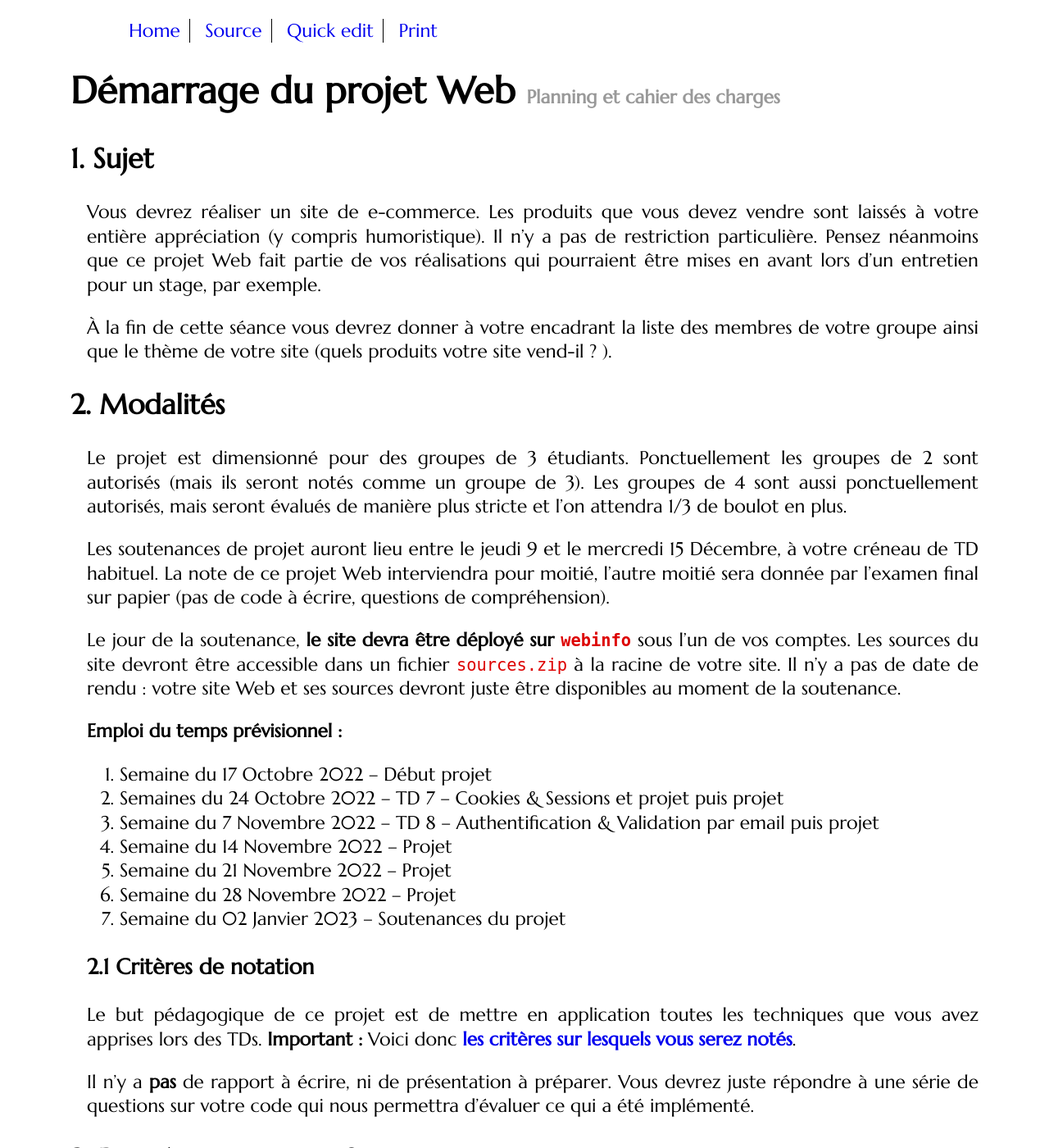
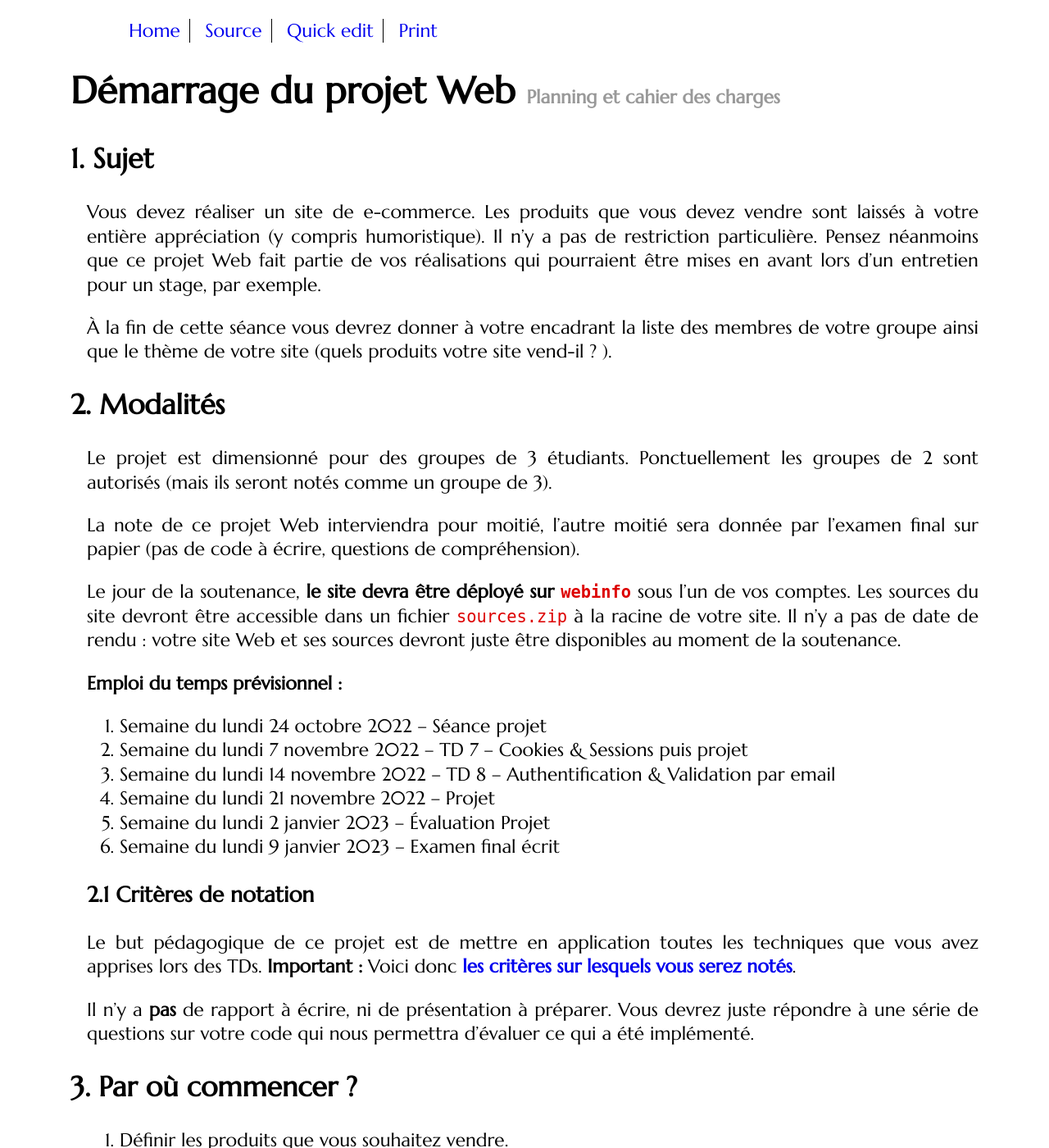
Before and after one commit to romainlebreton/R3.01-DeveloppementWeb, a Jekyll site: the page built from projet.md, in a window 1280 px wide and 1400 px high. Shown: the whole window at 82% size. Built offline with Jekyll 4.4.1, drawn with Linux system fonts in a browser that asks for light colours; some web fonts are replaced; some of the changed text lies outside the part shown.

Commit message:
Nouvelle semaine avec instruction projet

```diff
--- a/projet.md
+++ b/projet.md
@@ -2,13 +2,14 @@
 title:  Démarrage du projet Web
 subtitle: Planning et cahier des charges
 layout: tutorial
+lang: fr
 ---
 
 ## Sujet
 
-Vous devrez réaliser un site de e-commerce. Les produits que vous devez vendre
+Vous devez réaliser un site de e-commerce. Les produits que vous devez vendre
 sont laissés à votre entière appréciation (y compris humoristique). Il n'y a pas
-de restriction particulière.  Pensez néanmoins que ce projet Web fait partie de
+de restriction particulière. Pensez néanmoins que ce projet Web fait partie de
 vos réalisations qui pourraient être mises en avant lors d'un entretien pour un
 stage, par exemple.
 
@@ -18,15 +19,18 @@ site vend-il ? ).
 
 ## Modalités
 
-Le projet est dimensionné pour des groupes de 3 étudiants.  Ponctuellement les
-groupes de 2 sont autorisés (mais ils seront notés comme un groupe de 3).  Les
-groupes de 4 sont aussi ponctuellement autorisés, mais seront évalués de manière
-plus stricte et l'on attendra 1/3 de boulot en plus.
+Le projet est dimensionné pour des groupes de 3 étudiants. Ponctuellement les
+groupes de 2 sont autorisés (mais ils seront notés comme un groupe de 3).
 
-Les soutenances de projet auront lieu entre le jeudi 9 et le mercredi 15
-Décembre, à votre créneau de TD habituel.  La note de ce projet Web interviendra
-pour moitié, l'autre moitié sera donnée par l'examen final sur papier (pas de
-code à écrire, questions de compréhension).
+<!-- Les groupes de 4 sont aussi ponctuellement autorisés, mais seront évalués de
+manière plus stricte et l'on attendra 1/3 de boulot en plus. -->
+
+<!-- Les soutenances de projet auront lieu entre le jeudi 9 et le mercredi 15
+décembre, à votre créneau de TD habituel.  -->
+
+La note de ce projet Web interviendra pour moitié, l'autre moitié sera donnée
+par l'examen final sur papier (pas de code à écrire, questions de
+compréhension).
 
 Le jour de la soutenance, **le site devra être déployé sur `webinfo`** sous l'un
 de vos comptes. Les sources du site devront être accessible dans un fichier
@@ -36,13 +40,12 @@ soutenance.
 
 **Emploi du temps prévisionnel :**
 
-1. Semaine du 17 Octobre 2022 --  Début projet
-1. Semaines du 24 Octobre 2022 --  TD 7 -- Cookies & Sessions et projet puis projet
-1. Semaine du 7 Novembre 2022 -- TD 8 -- Authentification & Validation par email puis projet
-1. Semaine du 14 Novembre 2022 -- Projet
-1. Semaine du 21 Novembre 2022 -- Projet
-1. Semaine du 28 Novembre 2022 -- Projet
-1. Semaine du 02 Janvier 2023 -- Soutenances du projet
+1. Semaine du lundi 24 octobre 2022 -- Séance projet
+1. Semaine du lundi 7 novembre 2022 -- TD 7 -- Cookies & Sessions puis projet
+1. Semaine du lundi 14 novembre 2022 -- TD 8 -- Authentification & Validation par email
+1. Semaine du lundi 21 novembre 2022 -- Projet
+1. Semaine du lundi 2 janvier 2023 -- Évaluation Projet
+1. Semaine du lundi 9 janvier 2023 -- Examen final écrit
 
 
 ### Critères de notation
@@ -89,39 +92,40 @@ En conséquence, ne pas attaquer ces parties pour le moment.
 Pour travailler à distance, vous pouvez soit installer un serveur Web sur votre
 ordinateur (cf. [la fin du
 TD1](http://romainlebreton.github.io/R3.01-DeveloppementWeb/tutorials/tutorial1.html#installez-un-serveur-apache-chez-vous))
-ou envoyer vos fichiers à l'IUT en FTP avec FileZilla par exemple
+ou envoyer vos fichiers à l'IUT en FTP avec FileZilla par exemple ou utiliser SSH
 (cf. [instructions sur l'intranet Côté Technique > Accès au Réseau > Depuis chez
-vous](https://iutdepinfo.iutmontp.univ-montp2.fr/index.php/cote-technique/acces-au-reseau/depuis-chez-vous)).
+vous](https://iutdepinfo.iutmontp.univ-montp2.fr/intranet/acces-a-distance/)).
 
 Lors de la soutenance, le site devra être hébergé dans le répertoire de l'un des
-membres de votre groupe.  Par exemple
+membres de votre groupe. Par exemple
 [http://webinfo.iutmontp.univ-montp2.fr/~mon_login/eCommerce/](http://webinfo.iutmontp.univ-montp2.fr/~mon_login/eCommerce/)
 
-En attendant, vous avez 2 solutions pour partager votre code PHP :
+Pour partager votre code PHP, créez un projet Git commun sur le [Gitlab de
+l'IUT](https://gitlabinfo.iutmontp.univ-montp2.fr). Puis chacun
+`clone` le projet dans son `public_html` pour avoir une copie du dépôt sur son
+compte.
 
-#### Git (recommandé)
+Établissez clairement qui écrit dans quel fichier : si 2 personnes modifient la
+même partie de code, ils risquent d'avoir des conflits lors du `git pull`. Une
+bonne pratique est d'utiliser le système de branches de Git à chaque fois que
+l'on veut développer une nouvelle fonctionnalité.
 
-Créez un projet Git commun sur le [Gitlab de
-l'IUT](https://gitlabinfo.iutmontp.univ-montp2.fr) (ou sur Github). Puis chacun
-clone le projet pour avoir une copie du dépôt sur son compte. Établissez
-clairement qui écrit dans quel fichier : si 2 personnes modifient la même partie
-de code, ils risquent d'avoir des conflits lors du `git pull`. Pour plus
-d'informations sur Git, la création d'une clé SSH, les commandes `git
+Pour plus d'informations sur Git, la création d'une clé SSH, les commandes `git
 pull/add/commit/push` et autres `git log/status`, la gestion des conflits, je
-vous renvoie sur le [tutoriel d'introdution à
+vous renvoie sur le [tutoriel d'introduction à
 Git](https://gitlabinfo.iutmontp.univ-montp2.fr/valicov/tutoGit1ereAnnee/blob/master/README.md).
 
-#### Répertoire partagé à l'IUT
+<!-- #### Répertoire partagé à l'IUT
 
 L'étudiant 1 doit donc créer le répertoire `eCommerce` dans son dossier `public_html`
-puis donner les droits aux autres étudiants de son groupe sur ce répertoire:
+puis donner les droits aux autres étudiants de son groupe sur ce répertoire :
 
 * `setfacl -m u:loginetudiant2:x /home/ann2/loginetudiant1` (droit de
-     lister le repertoire personnel)
+     lister le répertoire personnel)
 * `setfacl -m u:loginetudiant2:x /home/ann2/loginetudiant1/public_html` (droit de
-     lister le repertoire public_html)
+     lister le répertoire `public_html`)
 * `setfacl -R -m u:loginetudiant2:rwx eCommerce` (donne récursivement les droits
-à tout les fichiers inclus dans eCommerce)
+à tous les fichiers inclus dans `eCommerce`)
 * `setfacl -R -m d:u:loginetudiant2:rwx eCommerce` (défini des droits par
 défaut : les nouveaux fichiers créés prendront ces droits)
 
@@ -131,4 +135,4 @@ défaut : les nouveaux fichiers créés prendront ces droits)
    fichier ou dossier, on tape `getfacl nom_du_fichier`.
 
 **Référence :**
-  [La page Côté Technique > Site Web > Partager public_html de intradepinfo](https://iutdepinfo.iutmontp.univ-montp2.fr/intranet/partager-public_html/)
+  [La page Côté Technique > Site Web > Partager public_html de intradepinfo](https://iutdepinfo.iutmontp.univ-montp2.fr/intranet/partager-public_html/) -->
```
Also changed, not shown: other parts of projet.md (+1 -1 lines), classes/class1.md (+3 -3 lines), index.md (+7 -5 lines).
